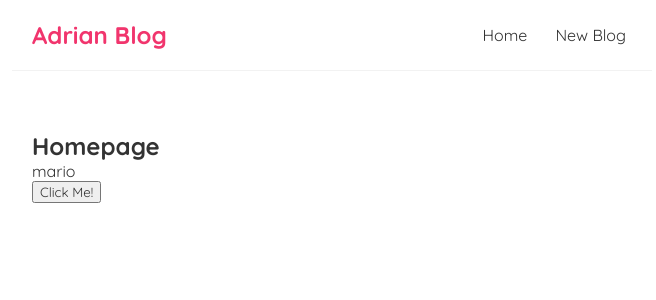
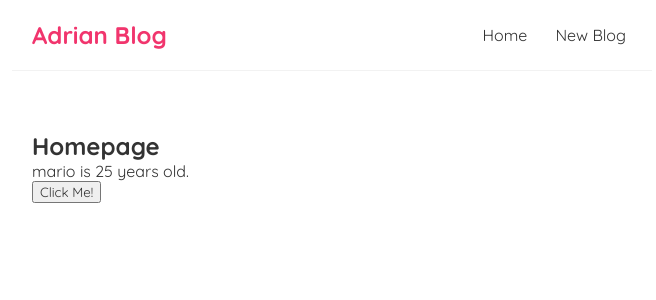
Before and after one commit to Adriantutuianu/react-2022, a React (Create React App) app: page / in a window 1280 px wide. Shown: the top 300 px of the page, without its empty margins (308-964 px from the left). Built offline with nearby package versions, Linux system fonts and the light colour scheme.

Commit message:
Use state example- number

```diff
--- a/src/Home.js
+++ b/src/Home.js
@@ -2,16 +2,20 @@ import React, { useState } from "react";
 
 function Home() {
   const [name, setName] = useState("mario");
+  const [age, setAge] = useState(25);
   // let name = "mario";
 
   const handleClick = () => {
     setName("luigi");
+    setAge(30);
   };
 
   return (
     <div className="home">
       <h2>Homepage</h2>
-      <p>{name}</p>
+      <p>
+        {name} is {age} years old.
+      </p>
       <button onClick={handleClick}>Click Me!</button>
     </div>
   );
```
